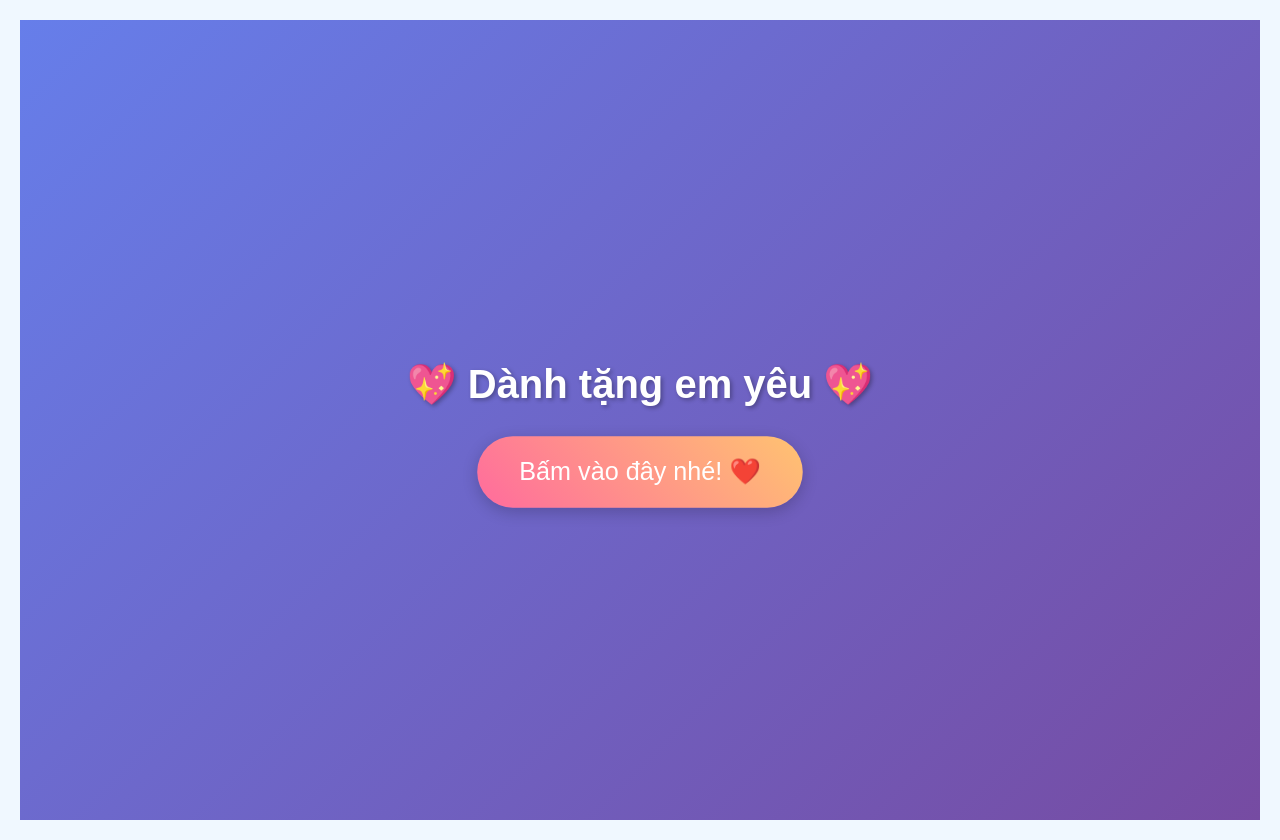
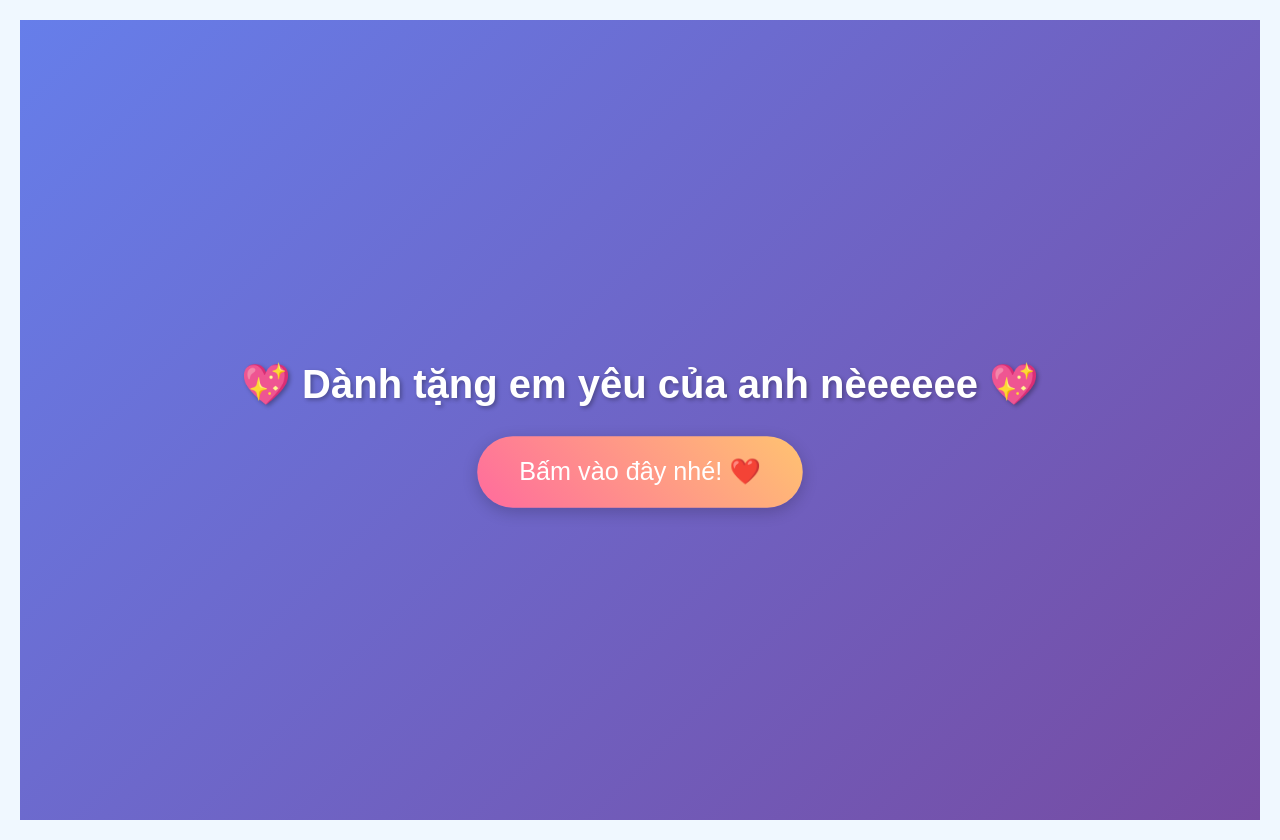
Before and after one commit to KylerTuna1508/kylertuna1508.github.io, a plain HTML site: page index.html in a window 1280 px wide. Drawn offline with Linux system fonts and the light colour scheme.

Commit message:
Update index.html

```diff
--- a/index.html
+++ b/index.html
@@ -9,7 +9,7 @@
 <body>
     <!-- Video Introduction Screen -->
     <div id="videoScreen" class="video-screen">
-        <h1>💖 Dành tặng em yêu 💖</h1>
+        <h1>💖 Dành tặng em yêu của anh nèeeeee 💖</h1>
         <button id="startButton" class="start-button">Bấm vào đây nhé! ❤️</button>
         <div id="videoContainer" class="video-container" style="display: none;">
             <video id="waguriVideo" width="80%" controls>
```
